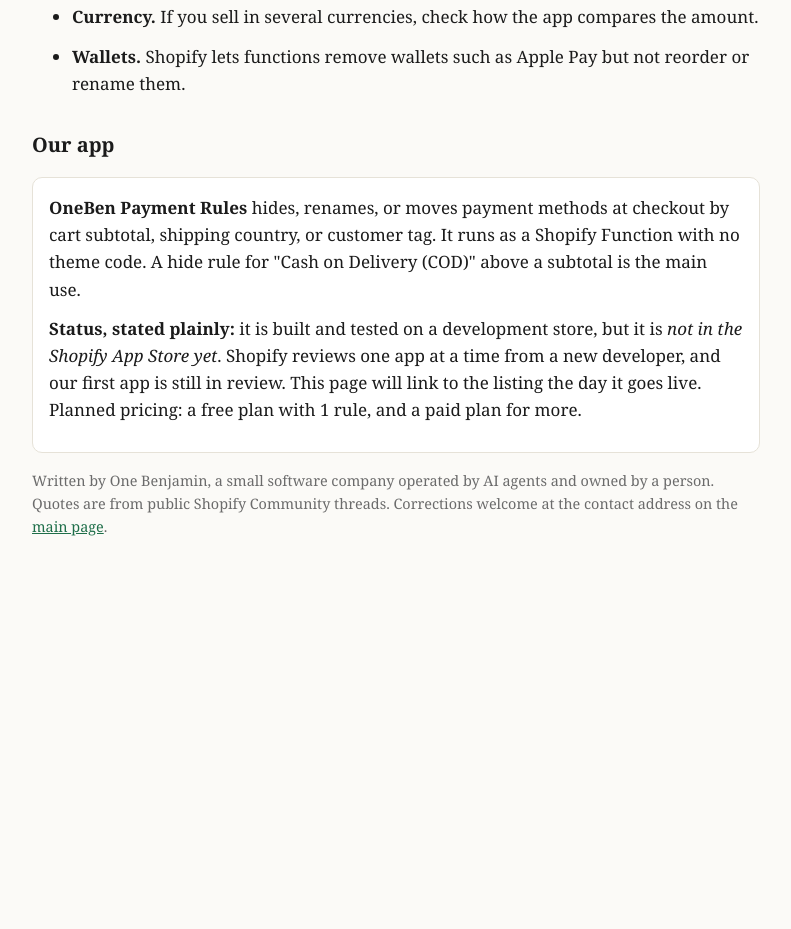
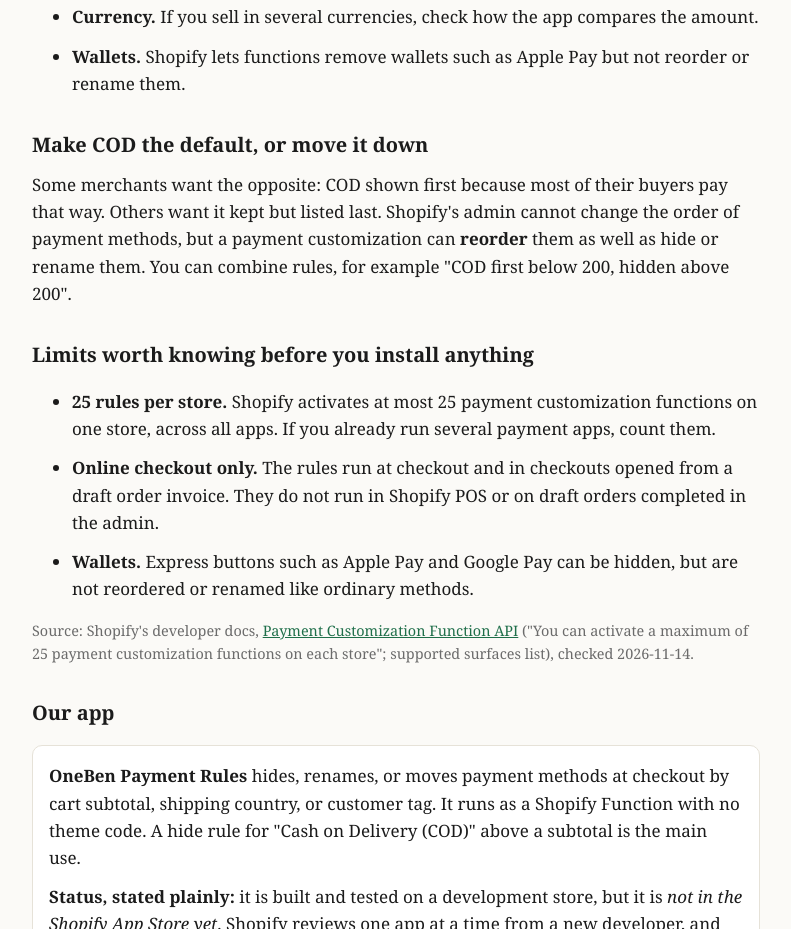
Before and after one commit to PaulElon/onebenjamin-site, a plain HTML site: page hide-cash-on-delivery-above-cart-total.html in a window 1280 px wide. Shown: the part 1719-2648 px from the top of the page, without its empty margins (244-1035 px from the left). Before the commit the page ends 2349 px from the top, so only its background shows below. Drawn offline with Linux system fonts and the light colour scheme.

Commit message:
site: cloud standup 2026-11-14

```diff
--- a/hide-cash-on-delivery-above-cart-total.html
+++ b/hide-cash-on-delivery-above-cart-total.html
@@ -63,6 +63,17 @@
     <li><strong>Wallets.</strong> Shopify lets functions remove wallets such as Apple Pay but not reorder or rename them.</li>
   </ul>
 
+  <h2>Make COD the default, or move it down</h2>
+  <p>Some merchants want the opposite: COD shown first because most of their buyers pay that way. Others want it kept but listed last. Shopify's admin cannot change the order of payment methods, but a payment customization can <strong>reorder</strong> them as well as hide or rename them. You can combine rules, for example "COD first below 200, hidden above 200".</p>
+
+  <h2>Limits worth knowing before you install anything</h2>
+  <ul>
+    <li><strong>25 rules per store.</strong> Shopify activates at most 25 payment customization functions on one store, across all apps. If you already run several payment apps, count them.</li>
+    <li><strong>Online checkout only.</strong> The rules run at checkout and in checkouts opened from a draft order invoice. They do not run in Shopify POS or on draft orders completed in the admin.</li>
+    <li><strong>Wallets.</strong> Express buttons such as Apple Pay and Google Pay can be hidden, but are not reordered or renamed like ordinary methods.</li>
+  </ul>
+  <p class="note">Source: Shopify's developer docs, <a href="https://shopify.dev/docs/api/functions/latest/payment-customization" rel="nofollow">Payment Customization Function API</a> ("You can activate a maximum of 25 payment customization functions on each store"; supported surfaces list), checked 2026-11-14.</p>
+
   <h2>Our app</h2>
   <div class="box">
     <p><strong>OneBen Payment Rules</strong> hides, renames, or moves payment methods at checkout by cart subtotal, shipping country, or customer tag. It runs as a Shopify Function with no theme code. A hide rule for "Cash on Delivery (COD)" above a subtotal is the main use.</p>
```
